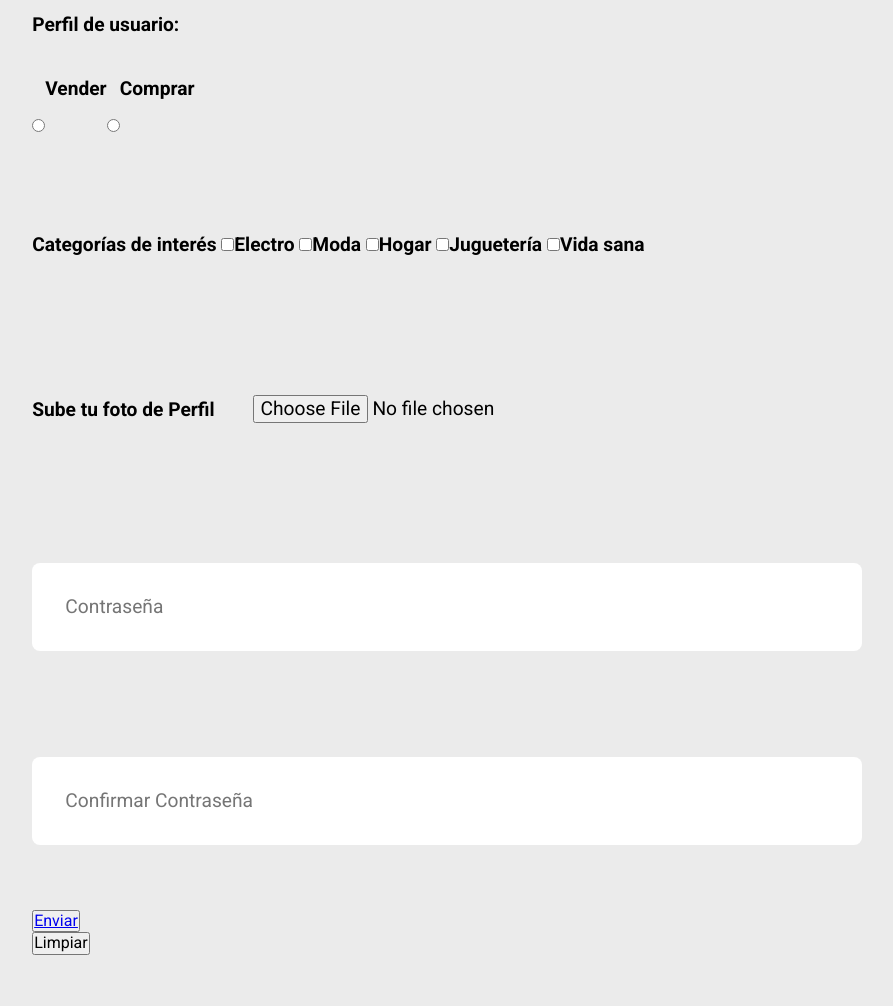
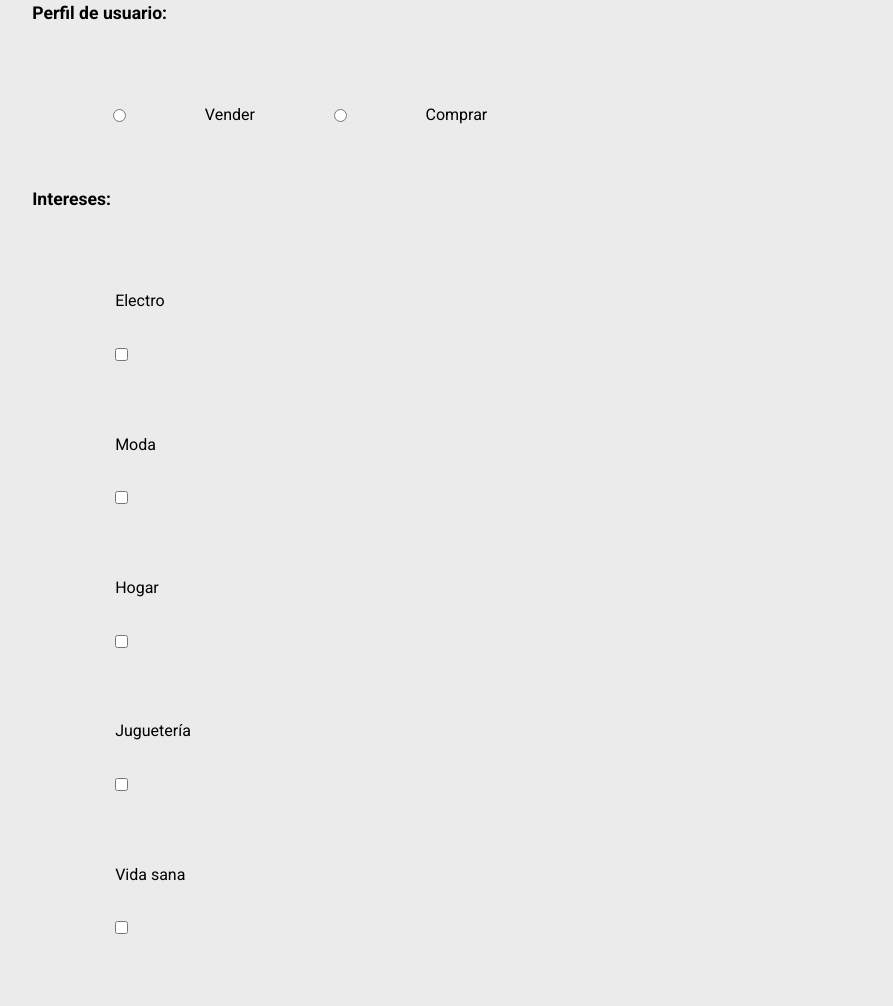
Before and after one commit to LeandroMassola/mercado-liebre, a website: page views/register.html in a window 1280 px wide. Shown: the part 1346-2352 px from the top of the page, without its empty margins (147-1040 px from the left). Drawn offline with nearby package versions, Linux system fonts and the light colour scheme; files that its build step writes are made by us from their sources; files whose address does not match are found by name.

Commit message:
Terminado register con estilos

```diff
--- a/public/css/styles-register.css
+++ b/public/css/styles-register.css
@@ -20,8 +20,8 @@
 .form label {
     width: 90%;
     margin-bottom: 5%;
-    color: black;
-    font-size: 1.2rem;
+
+    font-size: 1.1rem;
     font-weight: bold;
 }
 
@@ -31,8 +31,17 @@
 }
 
 .form label .input__cont-profile {
-    margin-top: 5%;
+    margin-top: 10%;
     display: flex;
+    gap: 5%;
+    margin-left: 5%;
+    font-size: 1rem;
+    font-weight: 400;
+}
+
+.form label .input__profile {
+    margin: 0% 5% 0 5%;
+
 }
 
 .input__data-fill {
@@ -40,3 +49,46 @@
     border-radius: 8px;
     border-style: none;
 }
+
+
+.input__cont-interests {
+    display: flex;
+    flex-flow: column wrap;
+    justify-content: center;
+    align-items: flex-start;
+    margin-top: 10%;
+    margin-left: 10%;
+    font-size: 1rem;
+    font-weight: 400;
+
+}
+
+.form label .input__interests {
+    margin-bottom: 10%;
+}
+
+.input__img-profile {
+    width: 100%;
+}
+
+.btn__container {
+    display: flex;
+    width: 90%;
+    justify-content: space-around;
+}
+.btn__send, .btn__clear {
+    border: none;
+    background-color: #03264C;
+    text-decoration: none;
+    color: white;
+    padding: 5%;
+    border-radius: 5px;
+    cursor: pointer;
+    width: 33.3%;
+}
+
+.btn__submit:visited, .btn__submit:link {
+    text-decoration: none;
+
+    color: white;
+}
--- a/views/register.html
+++ b/views/register.html
@@ -80,16 +80,21 @@
                 </div>
             </label><br>
             <label class="label__interests">
-                Categorías de interés
-                <input class="input__interests" type="checkbox" name="interes">Electro
-                <input class="input__interests" type="checkbox" name="interes">Moda
-                <input class="input__interests" type="checkbox" name="interes">Hogar
-                <input class="input__interests" type="checkbox" name="interes">Juguetería
-                <input class="input__interests" type="checkbox" name="interes">Vida sana
+                Intereses:
+                <div class="input__cont-interests">
+                    Electro<input class="input__interests" type="checkbox" name="interes">
+                    Moda<input class="input__interests" type="checkbox" name="interes">
+                    Hogar<input class="input__interests" type="checkbox" name="interes">
+                    Juguetería<input class="input__interests" type="checkbox" name="interes">
+                    Vida sana<input class="input__interests" type="checkbox" name="interes">
+                </div>
+
             </label><br>
+
             <label class="label__img-profile">
                 Sube tu foto de Perfil
                 <input type="file"  class="input__img-profile" accept="jpg" >
+
             </label><br>
             <label class="label__password">
                 <input type="password" class="input__password input__data-fill" placeholder="Contraseña">
@@ -97,8 +102,11 @@
             <label class="label__confirm-pass">
                 <input type="password" class="input__confirm-pass input__data-fill" placeholder="Confirmar Contraseña">
             </label><br>
-            <button type="submit" class="btn__send"><a href="/">Enviar</a></button>
-            <button type="reset" class="btn__clear">Limpiar</button>
+            <div class="btn__container">
+                <button type="submit" class="btn__send"><a class="btn__submit" href="/">Enviar</a></button>
+                <button type="reset" class="btn__clear">Limpiar</button>
+            </div>
+
         </form>
     </main>
 
```
